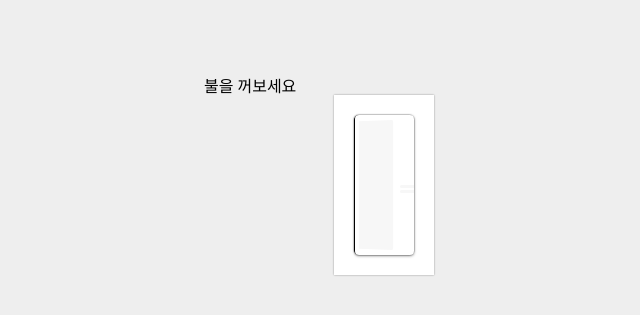
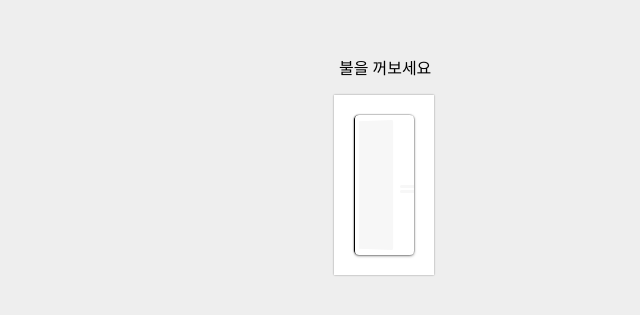
Before and after one commit to seoh5/turn-off-the-lights, a plain HTML site: page index.html in a window 1280 px wide. Shown: the part 223-538 px from the top of the page, without its empty margins (256-896 px from the left). Drawn offline with Linux system fonts and the light colour scheme.

Commit message:
텍스트 위치 수정

```diff
--- a/index.html
+++ b/index.html
@@ -8,11 +8,14 @@
     <title>전원</title>
 </head>
 <body>
-    <p class="text" id="lightText">불을 꺼보세요</p>
-    <div class="switch" id="lightSwitch">
-        <div class="dark"></div>
-        <div class="pattern"></div>
+    <div class="switch-wrapper">
+        <p class="text" id="lightText">불을 꺼보세요</p>
+        <div class="switch" id="lightSwitch">
+            <div class="dark"></div>
+            <div class="pattern"></div>
+        </div>
     </div>
+
 <script src="script.js"></script>
 </body>
 </html>
--- a/style.css
+++ b/style.css
@@ -20,6 +20,10 @@ body::after {
 
   z-index: 0;
 }
+.switch-wrapper {
+    position: relative;
+    display: inline-block;
+}
 
 body.light-off::after {
   opacity: 0.75;
@@ -34,8 +38,9 @@ transition: opacity 0.45s cubic-bezier(0.4, 0, 0.1, 1);
 .text{
     color: black;
     position: absolute;
-    left: 57.5vh;
-    top: 35vh;
+    left: 5%;
+    bottom: 100%;
+    white-space: nowrap;
 }
 
 /* 스위치 프레임 */
```
